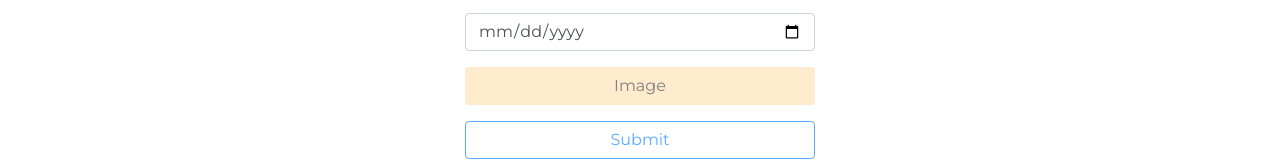
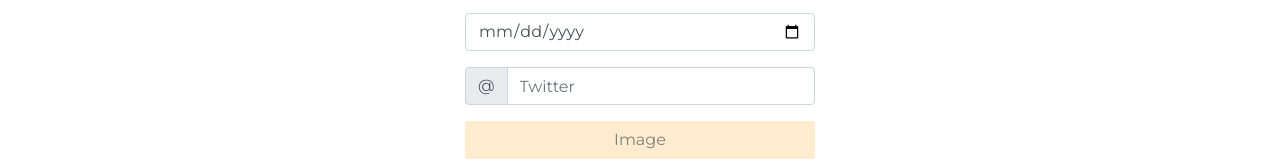
Before and after one commit to AndersonSchmidt/pewdiepets, an Angular app in the folder client/: page /pets/create in a window 1280 px wide. Shown: the part 491-652 px from the top of the page. Built offline with nearby package versions, Linux system fonts and the light colour scheme.

Commit message:
Adding Twitter property to the Pet

```diff
--- a/client/src/app/pet-create/pet-create.component.html
+++ b/client/src/app/pet-create/pet-create.component.html
@@ -38,6 +38,13 @@
           <input type="date" class="form-control" name="death" id="death" [required]="status.value === 'dead'" ngModel #death="ngModel" [ngClass]="{invalid: death.invalid && death.touched}">
         </div>
 
+        <div class="input-group mb-3">
+            <div class="input-group-prepend">
+              <span class="input-group-text" id="basic-addon1">@</span>
+            </div>
+            <input type="text" class="form-control" placeholder="Twitter" name="twitter" required ngModel #twitter="ngModel" [ngClass]="{invalid: twitter.invalid && twitter.touched}">
+          </div>
+
         <div class="form-group">
           <input type="file" id="image" style="display: none" name="image" required ngModel (change)="onFileChange($event)">
           <label for="image" class="btn btn-block" style="cursor: pointer; background-color: blanchedalmond; color: gray">Image</label>
--- a/client/src/app/pet.model.ts
+++ b/client/src/app/pet.model.ts
@@ -7,4 +7,5 @@ export class Pet {
   death: string;
   status: string;
   image: string | File;
+  twitter: string;
 }
--- a/client/src/app/pet.service.ts
+++ b/client/src/app/pet.service.ts
@@ -28,6 +28,7 @@ export class PetService {
     petData.append('death', pet.death);
     petData.append('status', pet.status);
     petData.append('image', pet.image);
+    petData.append('twitter', pet.twitter);
 
     return this.http.post('http://localhost:8081', petData);
   }
--- a/client/src/app/pet/pet.component.html
+++ b/client/src/app/pet/pet.component.html
@@ -16,6 +16,7 @@
           <p class="text-left"><strong>Fun Fact:</strong> {{pet.funfact}}</p>
           <p class="text-left"><strong>Birth:</strong> {{pet.birth}}</p>
           <p class="text-left" *ngIf="pet.death != 'undefined'"><strong>Death:</strong> {{pet.death}}</p>
+          <p class="text-left"><strong>Twitter: </strong><a href="https://twitter.com/{{pet.twitter}}">@{{pet.twitter}}</a></p>
         </div>
         <hr>
         <br>
```
Also changed, not shown: 2 other files (tests, documents, lock files or other folders).
